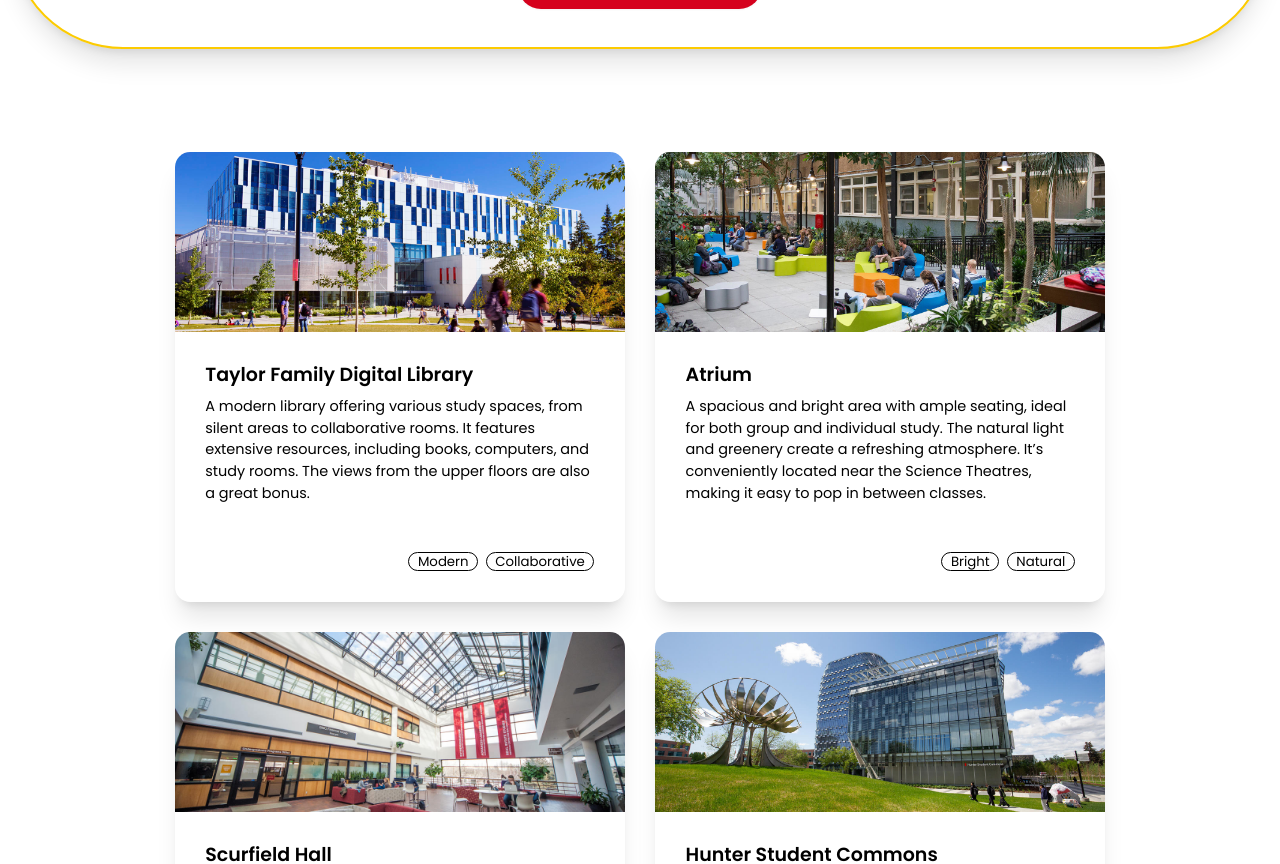
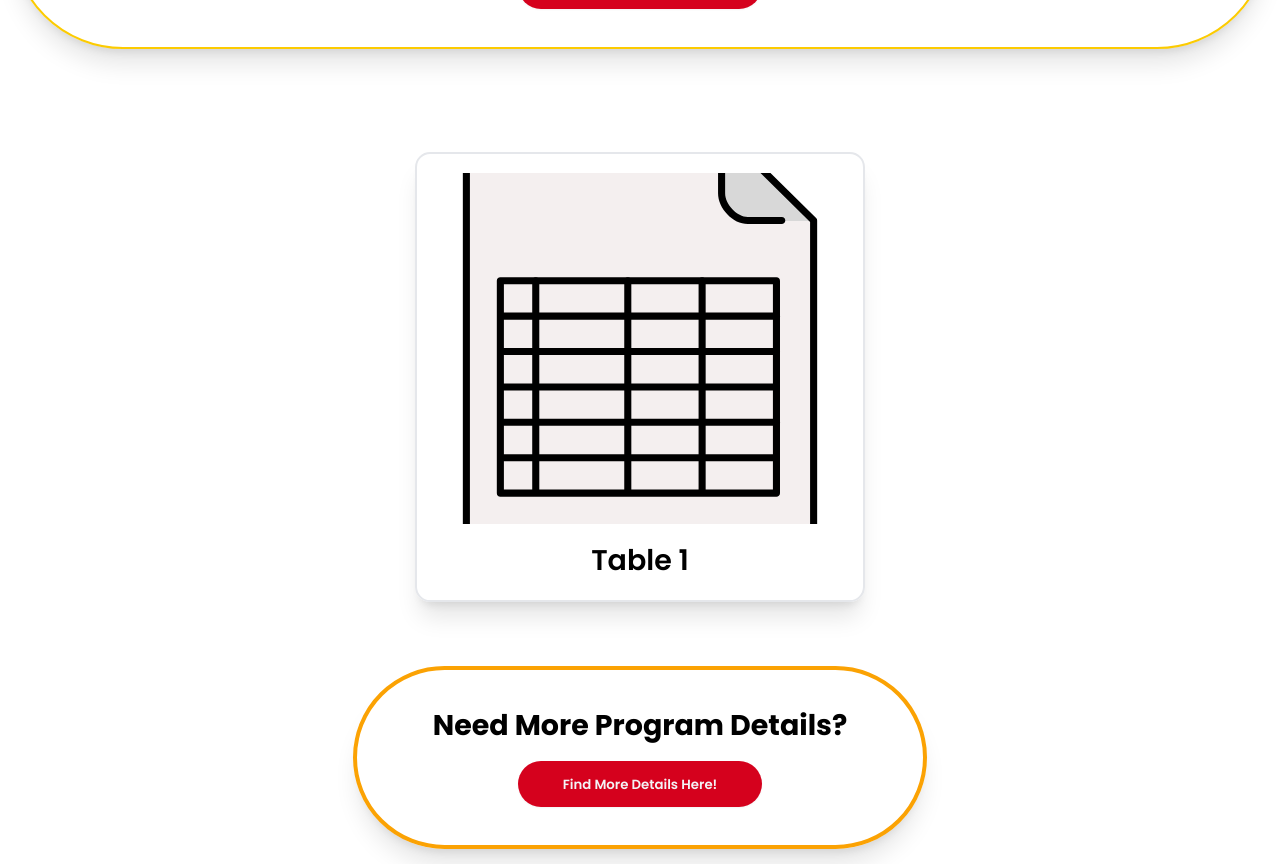
Before and after one commit to Jasmit22/ucalgaryFirstYear, a Next.js app: page /course-sequences in a window 1280 px wide. Shown: the part 1040-1904 px from the top of the page. Built offline with nearby package versions, Linux system fonts and the light colour scheme.

Commit message:
Changes to course sequences

```diff
--- a/src/app/course-sequences/page.jsx
+++ b/src/app/course-sequences/page.jsx
@@ -1,7 +1,21 @@
+"use client";
 import Link from "next/link";
 import Image from "next/image";
+import { useState } from "react";
 
 const Page = () => {
+
+  const sequenceInfoList = [
+    {
+      title: "Table 1",
+      image: "/document-table.svg",
+      document: <TableOneDocument />
+    }
+  ]
+
+  const [popUpOpen, setPopUpOpen] = useState(false);
+  const [popUpType, setPopUpType] = useState(null);
+
 
   const studySpots = [
     {
@@ -97,32 +111,47 @@
       <div
         className="mt-10 text-black flex gap-8 flex-grow flex-wrap justify-center items-center max-md:mx-4"
       >
-        {studySpots.map((studySpot, key) => {
+        {!popUpOpen ?
+        sequenceInfoList.map((sequenceInfo, key) => {
           return (
             <div
               key={key}
-              className="card max-w-[450px] max-h-[450px] h-[450px] w-[450px] shadow-xl"
+              className="hover:scale-105 hover:cursor-pointer card card-compact text-black max-w-[450px] max-h-[450px] h-[450px] w-[450px] shadow-xl border-2 transition-all duration-150 ease-in-out "
+              onClick={() => {
+                setPopUpOpen(true);
+                setPopUpType(sequenceInfo.document);
+              }}
             >
-              <figure>
+              <figure className="mt-5 mb-1">
                 <Image
-                  className="w-full object-cover overflow-hidden"
-                  src={studySpot.image}
+                  className="w-full object-cover overflow-visible"
+                  src={sequenceInfo.image}
                   alt="Shoes"
                   width={500}
                   height={500}
                 />
               </figure>
-              <div className="card-body">
-                <h2 className="card-title">{studySpot.title}</h2>
-                <p>{studySpot.description}</p>
-                <div className="card-actions justify-end">
-                  <div className="badge badge-outline">{studySpot.tag[0]}</div>
-                  <div className="badge badge-outline">{studySpot.tag[1]}</div>
-                </div>
+              <div className="card-body align-middle items-center mb-1">
+                <h2 className="card-title text-3xl">
+                  {sequenceInfo.title}
+                </h2>
               </div>
             </div>
-          );
-        })}
+          )
+        })
+      :
+      <div className="flex flex-row justify-center flex-wrap w-full">
+        <div className="p-4">
+        <button class="focus:outline-none text-white bg-red-700 hover:bg-red-800 focus:ring-4 focus:ring-red-300 font-medium rounded-lg text-4xl px-8 py-5 me-2
+        mb-2 dark:bg-red-600 dark:hover:bg-red-700 dark:focus:ring-red-900 shadow-lg" onClick={() => {setPopUpOpen(false)}} >
+          X
+        </button>
+        </div>
+        <div className="card max-w-[1000px] max-h-[750px] h-[750px] w-[1000px] shadow-xl">
+          {popUpType && <div>{popUpType}</div>}
+        </div>
+      </div>
+      }
       </div>
       <div
         className="flex flex-col m-auto justify-center items-center"
@@ -144,4 +173,8 @@
   );
 };
 
+const TableOneDocument = () => {
+  return <div className="bg-ucalgaryRed">weofjeowjfojweofjewo</div>
+}
+
 export default Page;
```
Also changed, not shown: public/document-table.svg (added).
